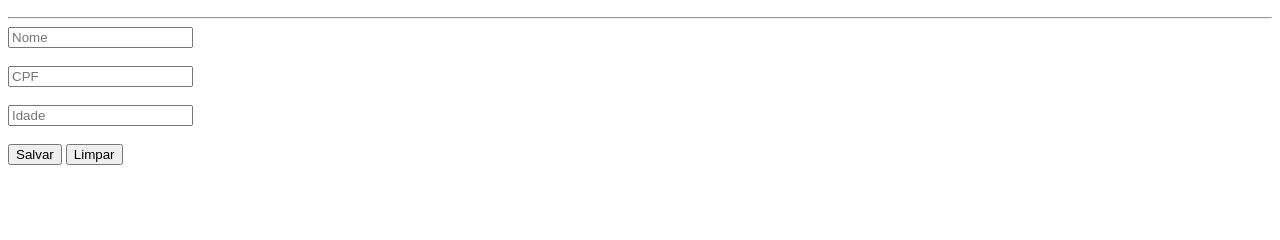
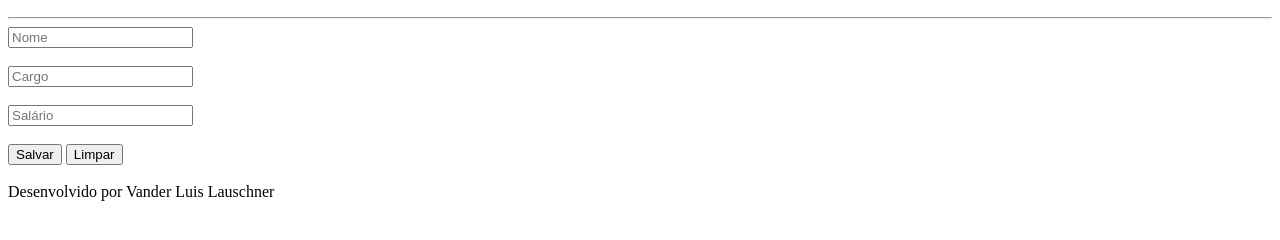
Before and after one commit to Vanderlaus/frontend, a plain HTML site: page cadfunc/cadastrar.html in a window 1280 px wide. Shown: the part 120-360 px from the top of the page. Drawn offline with Linux system fonts and the light colour scheme.

Commit message:
atualiza

```diff
--- a/cadfunc/cadastrar.html
+++ b/cadfunc/cadastrar.html
@@ -1,6 +1,7 @@
 <!DOCTYPE html>
 <html lang="pt-BR">
 <head>
+    <link rel="stylesheet" href="css/style.css">
     <meta charset="UTF-8">
     <meta http-equiv="X-UA-Compatible" content="IE=edge">
     <meta name="viewport" content="width=device-width, initial-scale=1.0">
@@ -23,21 +24,22 @@
             </div>
             <br>
             <div>
-                <input type="text" id="cpf" placeholder="CPF">
+                <input type="text" id="cargo" placeholder="Cargo">
             </div>
             <br>
             <div>
-                <input type="text" id="idade" placeholder="Idade">
+                <input type="text" id="salario" placeholder="Salário">
             </div>
             <br>
             <div>
                 <button>Salvar</button>
                 <button>Limpar</button>
             </div>
+            <br>
         </form>
     </main>
     <footer>
-
+        <span>Desenvolvido por Vander Luis Lauschner</span>
     </footer>
 </body>
 </html>
```
Also changed, not shown: cadfunc/editar.html (+2 -1 lines), cadfunc/index.html (+5 -1 lines), cadfunc/listar.html (+2 -1 lines), cadfunc/css/style.css (added), cadfunc/img/empresarial.jpg (added), cadfunc/img/func.png (added), cadfunc/img/satisfeitos.jpg (added).
